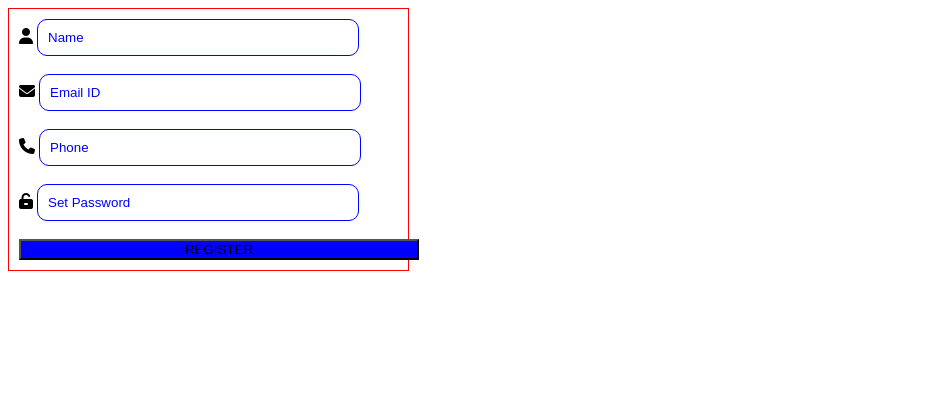
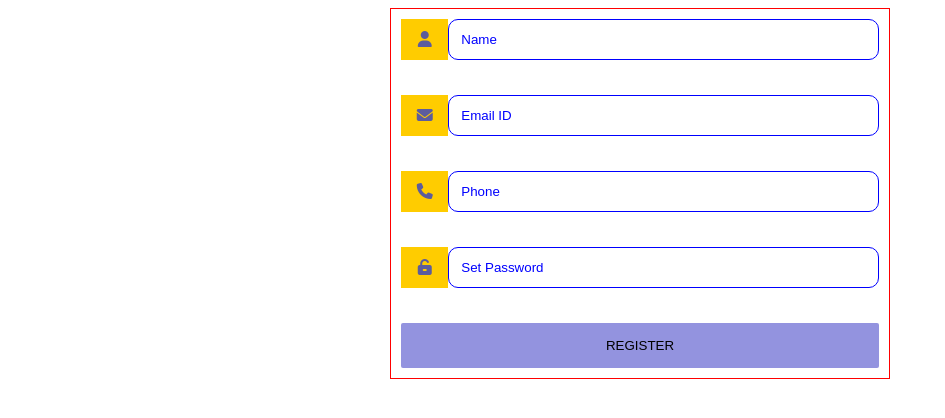
Before and after one commit to RoseWambui200/rose, a plain HTML site: page index.html in a window 1280 px wide. Shown: the whole page, without its empty margins (0-945 px from the left). Drawn offline with Linux system fonts and the light colour scheme.

Commit message:
initial commit

```diff
--- a/index.css
+++ b/index.css
@@ -1,19 +1,47 @@
 form{
     border: solid 1px red;
-    max-width: 30%;
+    max-width: 500px;
     padding: 10px;
+    font-family: Verdana, Geneva, Tahoma, sans-serif;
+    margin: auto;
+}
+*{
+    box-sizing: border-box;
 }
 .input_text{
     color: blue;
     border: solid blue 1px;
-    padding: 10px;
+    padding: 12px;
     border-radius: 10px;
-    width: 300px;
-
-
+    width: 100%;
+}
+.input_text:focus{
+    background-color: aqua;
+    border: 2px solid purple;
 }
 
 .button{
-    background-color: blue;
-    width: 400px;
+    background-color: rgb(147, 147, 223);
+    width: 100%;
+    padding: 15px 20px;
+    border: none;
+    cursor: pointer;
+    border-radius: 2px;
 }
+.button:hover{
+    background-color: aquamarine;
+}
+
+.container_input{
+    display: flex;
+    width: 100%;
+    margin-bottom: 16px;
+}
+
+.icon{
+    width: 50px;
+    padding: 12px;
+    background-color: #ffcc00;
+    color: rgb(92, 92, 157);
+    text-align: center;
+}
--- a/index.html
+++ b/index.html
@@ -10,23 +10,23 @@
 </head>
 <body>
     <form>
-       <div>
-        <i class="fa-solid fa-user"></i>
+       <div class="container_input">
+        <i class="fa-solid fa-user icon"></i>
         <input type="text" value="Name" class="input_text">
        </div>
       <br>
-       <div>
-        <i class="fa-sharp fa-solid fa-envelope"></i>
+       <div class="container_input">
+        <i class="fa-sharp fa-solid fa-envelope icon"></i>
         <input type="email" value="Email ID" class="input_text">
        </div>
        <br>
-       <div>
-        <i class="fa-sharp fa-solid fa-phone"></i>
+       <div class="container_input">
+        <i class="fa-sharp fa-solid fa-phone icon"></i>
         <input type="text" value="Phone" class="input_text">
        </div>
        <br>
-       <div>
-        <i class="fa-solid fa-unlock-keyhole"></i>
+       <div class="container_input">
+        <i class="fa-solid fa-unlock-keyhole icon"></i>
         <input type="text" value="Set Password" class="input_text">
        </div>
        <br>
```
